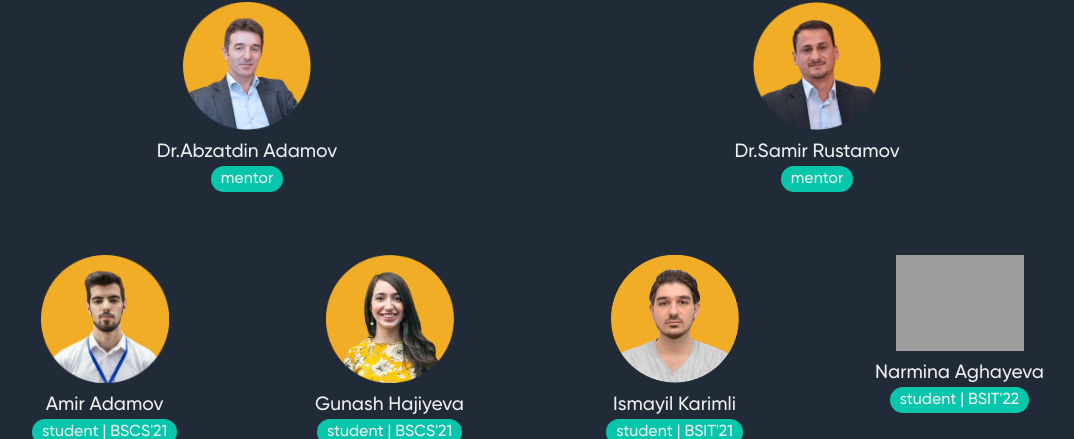
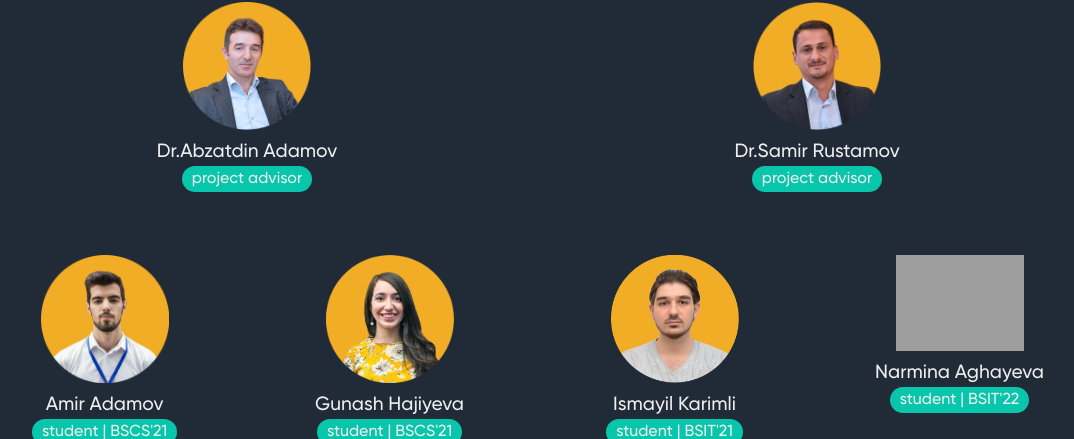
Before and after one commit to amiradamov/BakuProject, a Flask app: page / in a window 1280 px wide. Shown: the part 1891-2330 px from the top of the page, without its empty margins (108-1182 px from the left). Run offline with Flask 2, Linux system fonts and the light colour scheme; some libraries are stand-ins or nearby versions; grey boxes are pictures that could not be loaded.

Commit message:
mentor -> project advisor

```diff
--- a/templates/index.html
+++ b/templates/index.html
@@ -287,7 +287,7 @@
           </div>
 
           <span class="names mb-lg-2">Dr.Abzatdin Adamov</span><br>
-          <span class="faculties">mentor</span>
+          <span class="faculties">project advisor</span>
         </div>
 
         <div class="col-6 col-md-3 justify-content-center mb-3 text-center">
@@ -304,7 +304,7 @@
           </div>
 
           <span class="names mb-lg-2">Dr.Samir Rustamov</span><br>
-          <span class="faculties">mentor</span>
+          <span class="faculties">project advisor</span>
         </div>
       </div>
 
```
